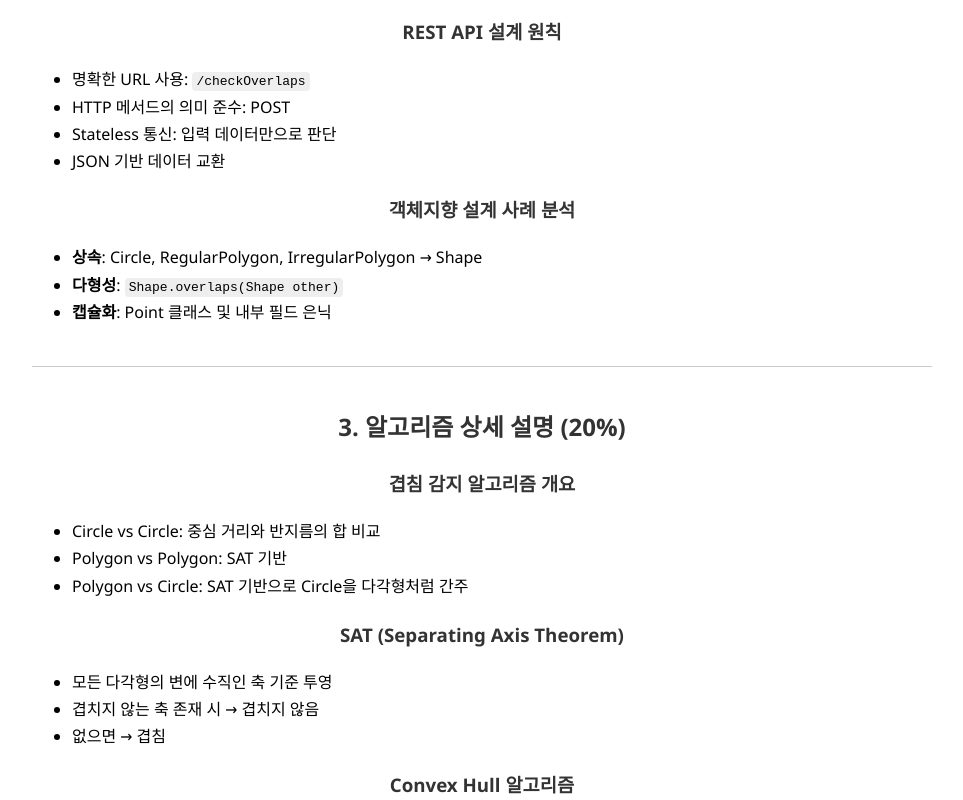
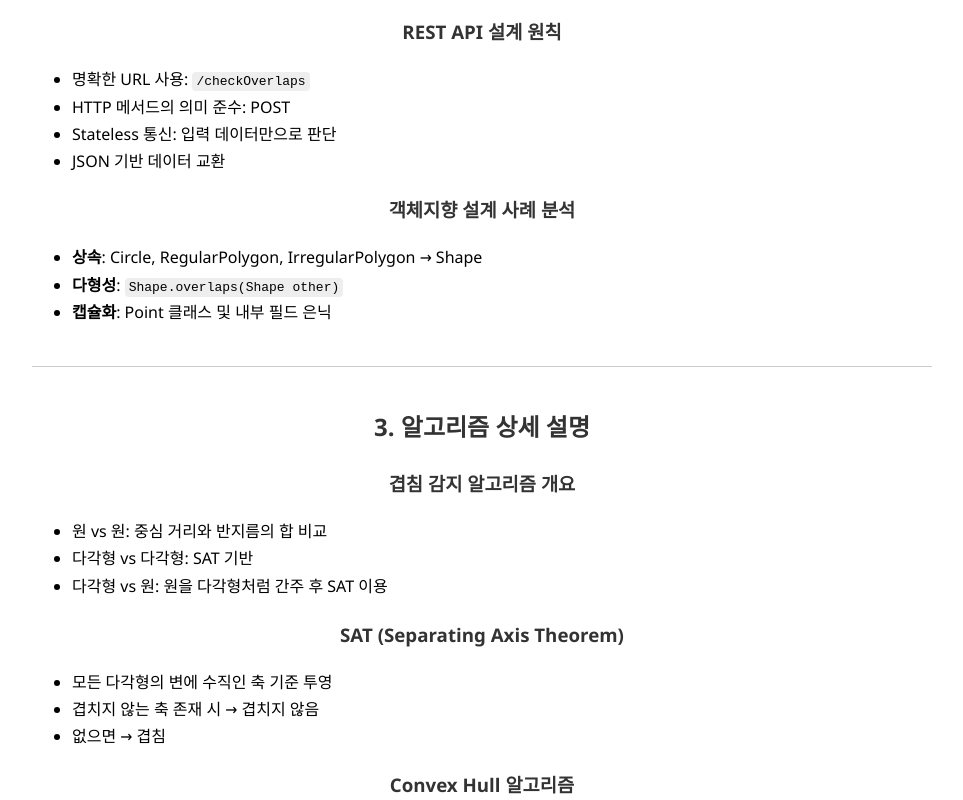
Before and after one commit to ID-EN/ID-EN.github.io, a plain HTML site: page index.html in a window 1280 px wide. Shown: the part 1301-2101 px from the top of the page, without its empty margins (158-1121 px from the left). Drawn offline with Linux system fonts and the light colour scheme.

Commit message:
Update index.html

```diff
--- a/index.html
+++ b/index.html
@@ -54,9 +54,9 @@
     <h2>1. 프로젝트 개요</h2>
     <h3>목적 및 기능 설명</h3>
     <p>
-      이 프로젝트는 다양한 형태의 도형(Circle, RegularPolygon, IrregularPolygon) 객체들을 생성하고,
-      <br>이들 간의 겹침 여부를 판단하는 시스템입니다. 사용자가 원의 최대 반지름(Max Radius), 도형의 개수(Shape Count) 및 다각형의 최대 꼭짓점 수(Max Edges)를 입력하면,
-      <br>시스템은 도형 간의 겹침(overlap)이 있는지를 감지하여 겹치는 도형을 시각적으로 그룹화하여 반환합니다.
+      이 프로젝트는 다양한 형태의 도형(Circle, RegularPolygon, IrregularPolygon) 객체들을 생성하고, 이들 간의 겹침 여부를 판단하는 시스템입니다.
+      <br>사용자가 원의 최대 반지름(Max Radius), 도형의 개수(Shape Count) 및 다각형의 최대 꼭짓점 수(Max Edges)를 입력하면,
+      <br>시스템은 도형 간의 겹침(overlap)이 있는지를 판단 후 겹치는 도형을 시각적으로 그룹화하여 반환합니다.
       <br>이를 통해 기하학적 시뮬레이션, 그래픽 엔진, 공간 분석 등의 분야에서 응용할 수 있습니다.
     </p>
 
@@ -109,13 +109,13 @@
 
     <hr>
 
-    <h2>3. 알고리즘 상세 설명 (20%)</h2>
+    <h2>3. 알고리즘 상세 설명</h2>
 
     <h3>겹침 감지 알고리즘 개요</h3>
     <ul>
-      <li>Circle vs Circle: 중심 거리와 반지름의 합 비교</li>
-      <li>Polygon vs Polygon: SAT 기반</li>
-      <li>Polygon vs Circle: SAT 기반으로 Circle을 다각형처럼 간주</li>
+      <li>원 vs 원: 중심 거리와 반지름의 합 비교</li>
+      <li>다각형 vs 다각형: SAT 기반</li>
+      <li>다각형 vs 원: 원을 다각형처럼 간주 후 SAT 이용</li>
     </ul>
 
     <h3>SAT (Separating Axis Theorem)</h3>
```
